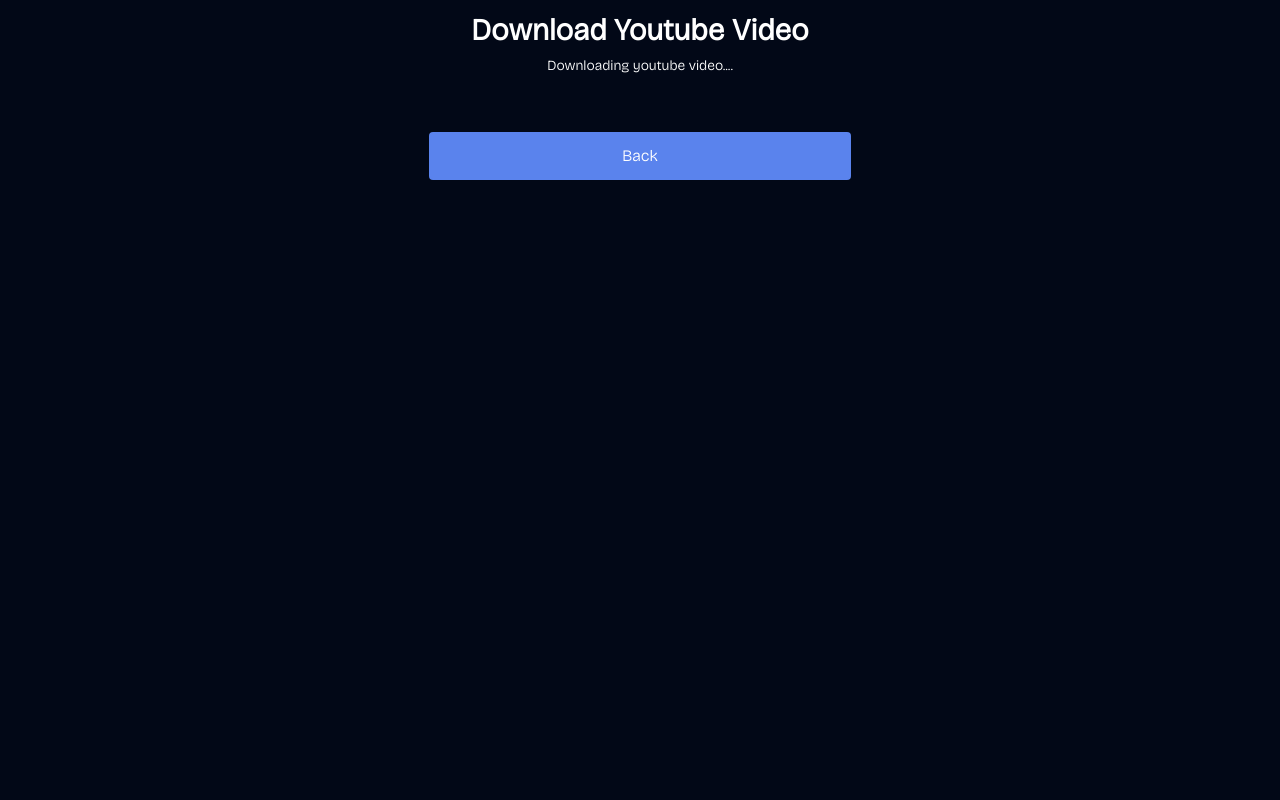
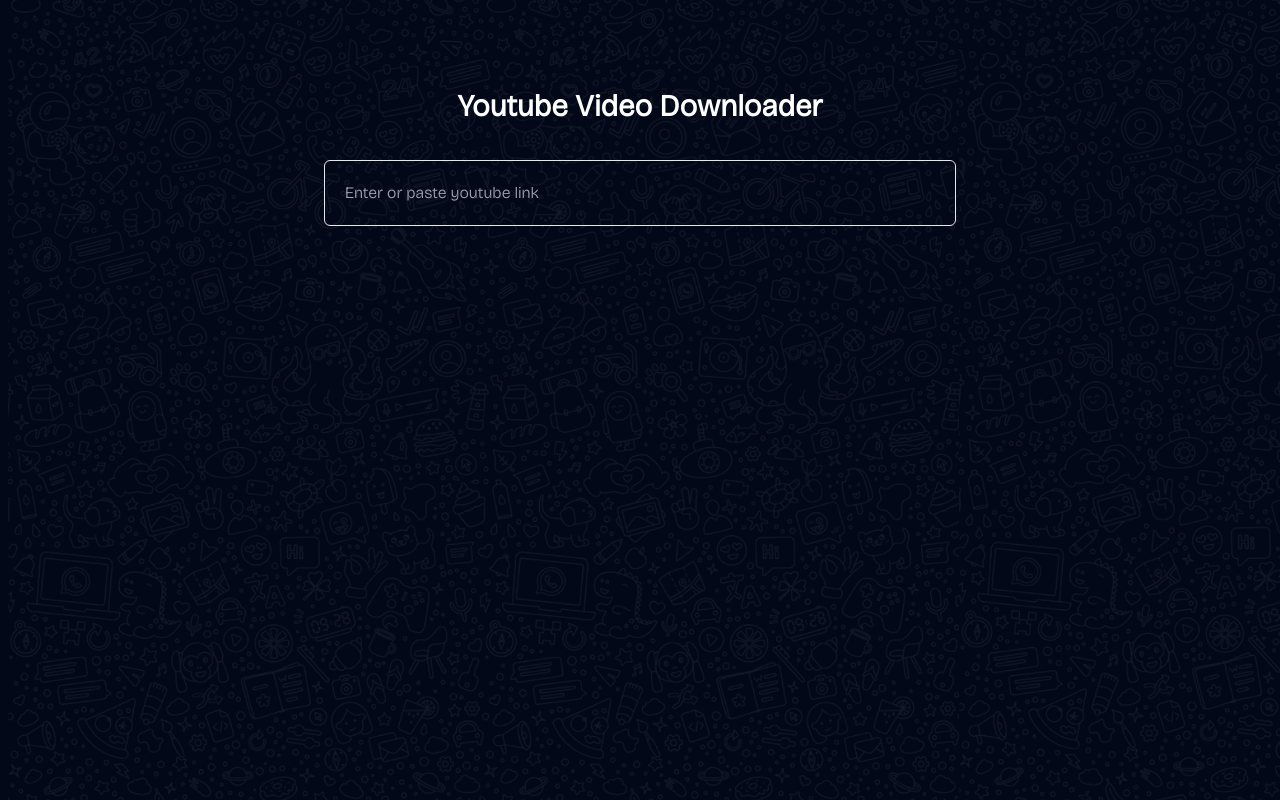
Before and after one commit to Adedoyin-Emmanuel/clipsave-yt, a website: page index.html in a window 1280 px wide. Drawn offline with Linux system fonts and the light colour scheme.

Commit message:
Feat: Updated app page

```diff
--- a/index.html
+++ b/index.html
@@ -8,28 +8,26 @@
     <title>Clipsave Youtube Downloader</title>
   </head>
   <body>
-    <section class="w-screen h-screen dark-theme py-3 p-2">
-      <section class="flex md:tems-center md:justify-center">
-        <h1 class="md:text-3xl text-2xl md:p-0 capitalize font-bold">
-          Download youtube video
-        </h1>
-      </section>
+    <section class="w-screen h-screen dark-theme bg-pattern py-3 p-2">
+      <br />
+      <section class="relative my-5">
+        <section class="flex md:tems-center md:justify-center">
+          <h1
+            class="md:text-3xl text-2xl md:p-0 capitalize font-bold mt-8 mb-5"
+          >
+            Youtube Video Downloader
+          </h1>
+        </section>
 
-      <div class="text-sm md:text-center py-2">
-        Downloading youtube video....
-      </div>
-      <br /><br />
-      <section class="flex items-center justify-center">
-        <button
-          class="w-full md:w-1/3 mx-auto bg-[#5A83ED] rounded p-3 cursor-pointer"
-        >
-          Back
-        </button>
-
+        <section class="flex items-center justify-center">
+          <input
+            type="text"
+            class="w-full bg-transparent border rounded-md outline-none md:w-3/4 lg:w-8/12 xl:w-1/2 p-5 my-4"
+            placeholder="Enter or paste youtube link"
+          />
+        </section>
         <br />
       </section>
-      <br />
-      <div id="downloadButton"></div>
     </section>
   </body>
   <script src="script.js"></script>
```
Also changed, not shown: output.css, 1 other file.
